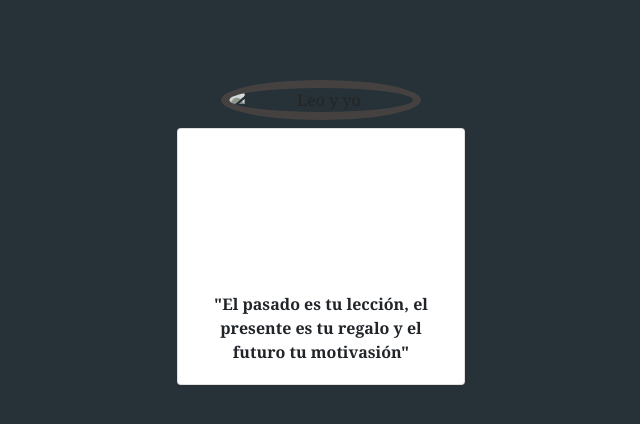
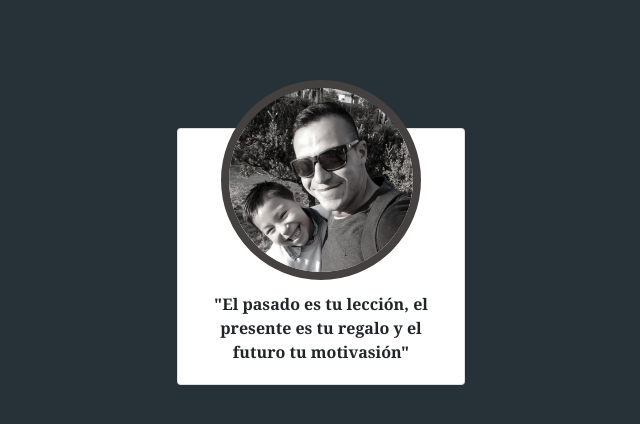
Before and after one commit to Gabriel-Arg/Blockcode-Tarjeta-animada, a plain HTML site: page index.html in a window 1280 px wide. Shown: the whole page, without its empty margins (271-911 px from the left). Drawn offline with nearby package versions, Linux system fonts and the light colour scheme; the site is published under a folder, as on GitHub Pages, so addresses that start at the root find nothing.

Commit message:
Le quito el primer slash a las direcciones de la img

```diff
--- a/index.html
+++ b/index.html
@@ -33,7 +33,7 @@
 
 
     <div class="card" style="width: 18rem;">
-        <img src="/img/leoyyo.jpg" class="foto" alt="Leo y yo">
+        <img src="img/leoyyo.jpg" class="foto" alt="Leo y yo">
         <div class="card-body">
             <p class="card-text">
                 <strong>
```
